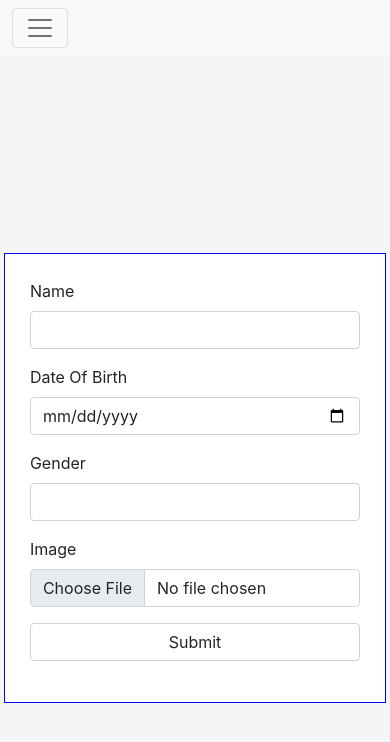
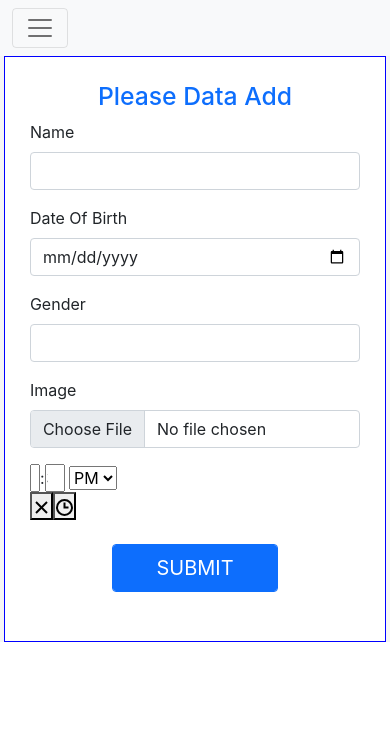
Before and after one commit to akjilani120/secqure-client, a React (Create React App) app: page / in a window 390 px wide. Shown: the top 742 px of the page. Built offline with nearby package versions, Linux system fonts and the light colour scheme.

Commit message:
added input value

```diff
--- a/package.json
+++ b/package.json
@@ -11,6 +11,7 @@
     "react-router-dom": "^6.3.0",
     "react-scripts": "5.0.1",
     "react-time-picker": "^4.5.0",
+    "react-toastify": "^9.0.7",
     "web-vitals": "^2.1.4"
   },
   "scripts": {
--- a/src/Pages/InputData.js
+++ b/src/Pages/InputData.js
@@ -1,32 +1,55 @@
-import React from 'react';
+import React, { useEffect, useState } from 'react';
+import TimePicker from 'react-time-picker';
 import './Style.css'
 const InputData = () => {
 
+    const [value, setValue] = useState(new Date());
+
+    useEffect(() => {
+      const interval = setInterval(() => setValue(new Date()), 1000);
+
+      return () => {
+        clearInterval(interval);
+      };
+    }, []);
+    const handleSubmit =(event) =>{
+        event.preventDefault()
+        const name = event.target.name.value
+        const birthDate = event.target.birth.value
+        const gender = event.target.gender.value
+        const image = event.target.image.value
+
+    }
     return (
         <div className='input-data-header'>
             <div className="input-data-body">
-                <form>
+                 <h2 className='text-center text-primary'>Please Data Add </h2>
+                <form onSubmit={handleSubmit}>
                     <div class="mb-3">
                         <label for="exampleInputEmail1" class="form-label">Name</label>
-                        <input type="text" class="form-control" id="exampleInputEmail1" aria-describedby="emailHelp" />
+                        <input type="text" class="form-control" id="exampleInputEmail1" aria-describedby="emailHelp" name='name' />
 
                     </div>
                     <div class="mb-3">
                         <label for="exampleInputPassword1" class="form-label">Date Of Birth</label>
-                        <input type="date" class="form-control" id="exampleInputPassword1" />
+                        <input type="date" class="form-control" id="exampleInputPassword1" name='birth' />
                     </div>
                     <div class="mb-3">
                         <label for="exampleInputPassword1" class="form-label">Gender</label>
-                        <input type="text" class="form-control" id="exampleInputPassword1" />
+                        <input type="text" class="form-control" id="exampleInputPassword1" name='gender' />
                     </div>
                     <div class="mb-3">
                         <label for="exampleInputPassword1" class="form-label">Image</label>
-                        <input type="file" class="form-control" id="exampleInputPassword1" />
+                        <input type="file" class="form-control" id="exampleInputPassword1" name='image' />
+                    </div>
+                    <div class="mb-3">
+
+                        <TimePicker  value={value} />
                     </div>
 
-                    <div class="mb-3">
+                    <div class="my-4 mx-auto text-center">
 
-                        <input type="submit" class="form-control" value="Submit" id="exampleInputPassword1" />
+                        <input type="submit" class="form-control btn btn-primary w-50 py-2 btn-submit" value="Submit" id="exampleInputPassword1" />
                     </div>
 
 
--- a/src/Pages/Style.css
+++ b/src/Pages/Style.css
@@ -16,7 +16,15 @@
     background-color: white;
     border: 1px solid blue;
 }
+.btn-submit{
+    font-size: 20px;
+
+    text-transform: uppercase;
+}
 @media screen and (max-width:750px) {
+    .input-data-header{
+        height: 100%;
+    }
     .input-data-body{
         width: 98%;
     }
```
Also changed, not shown: 1 other file (tests, documents, lock files or other folders).
